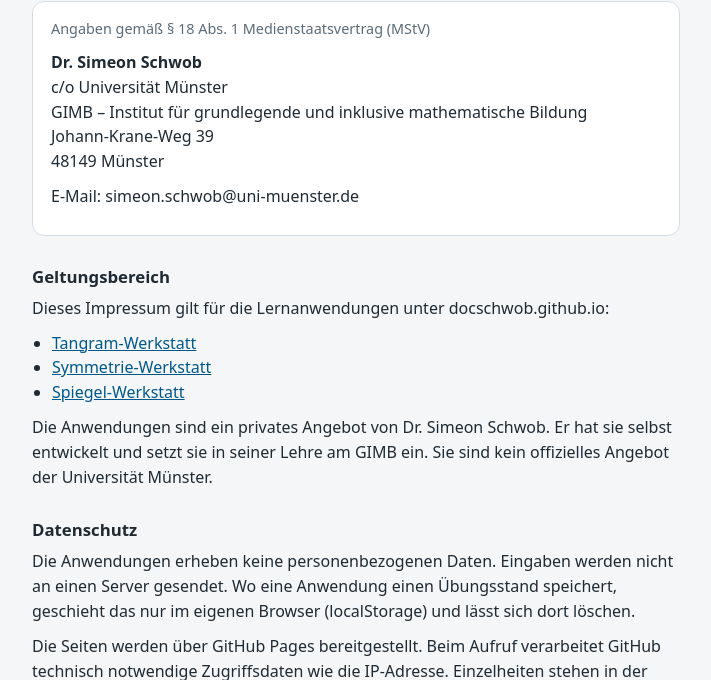
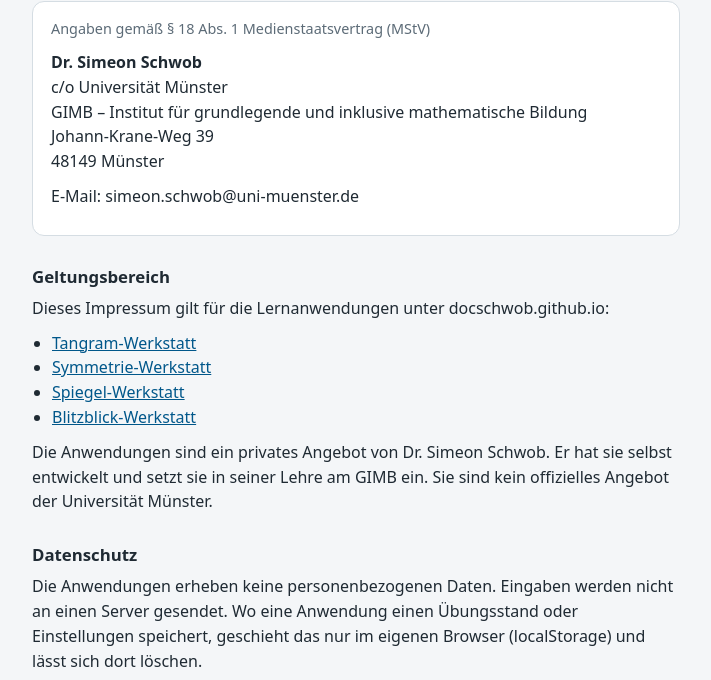
Before and after one commit to docschwob/docschwob.github.io, a plain HTML site: page impressum.html in a window 1280 px wide. Shown: the part 91-771 px from the top of the page, without its empty margins (284-995 px from the left). Drawn offline with Linux system fonts and the light colour scheme.

Commit message:
Impressum: Blitzblick-Werkstatt im Geltungsbereich, Datenschutz um Einstellungen ergänzt
Co-Authored-By: Claude Opus 5.5 <noreply@anthropic.com>
Claude-Session: https://claude.ai/code/session_01QHbwLjz2dwX2y8HdyRiyJe

```diff
--- a/impressum.html
+++ b/impressum.html
@@ -43,11 +43,12 @@ Johann-Krane-Weg 39<br>
 <li><a href="https://docschwob.github.io/tangram-werkstatt/">Tangram-Werkstatt</a></li>
 <li><a href="https://docschwob.github.io/symmetrie-werkstatt/">Symmetrie-Werkstatt</a></li>
 <li><a href="https://docschwob.github.io/spiegel-werkstatt/">Spiegel-Werkstatt</a></li>
+<li><a href="https://docschwob.github.io/blitzblick-werkstatt/">Blitzblick-Werkstatt</a></li>
 </ul>
 <p>Die Anwendungen sind ein privates Angebot von Dr. Simeon Schwob. Er hat sie selbst entwickelt und setzt sie in seiner Lehre am GIMB ein. Sie sind kein offizielles Angebot der Universität Münster.</p>
 
 <h2>Datenschutz</h2>
-<p>Die Anwendungen erheben keine personenbezogenen Daten. Eingaben werden nicht an einen Server gesendet. Wo eine Anwendung einen Übungsstand speichert, geschieht das nur im eigenen Browser (localStorage) und lässt sich dort löschen.</p>
+<p>Die Anwendungen erheben keine personenbezogenen Daten. Eingaben werden nicht an einen Server gesendet. Wo eine Anwendung einen Übungsstand oder Einstellungen speichert, geschieht das nur im eigenen Browser (localStorage) und lässt sich dort löschen.</p>
 <p>Die Seiten werden über GitHub Pages bereitgestellt. Beim Aufruf verarbeitet GitHub technisch notwendige Zugriffsdaten wie die IP-Adresse. Einzelheiten stehen in der <a href="https://docs.github.com/de/site-policy/privacy-policies/github-general-privacy-statement">Datenschutzerklärung von GitHub</a>. Dienste Dritter wie externe Schriften oder Analysewerkzeuge sind nicht eingebunden.</p>
 
 <h2>Urheberrecht und Lizenzen</h2>
```
